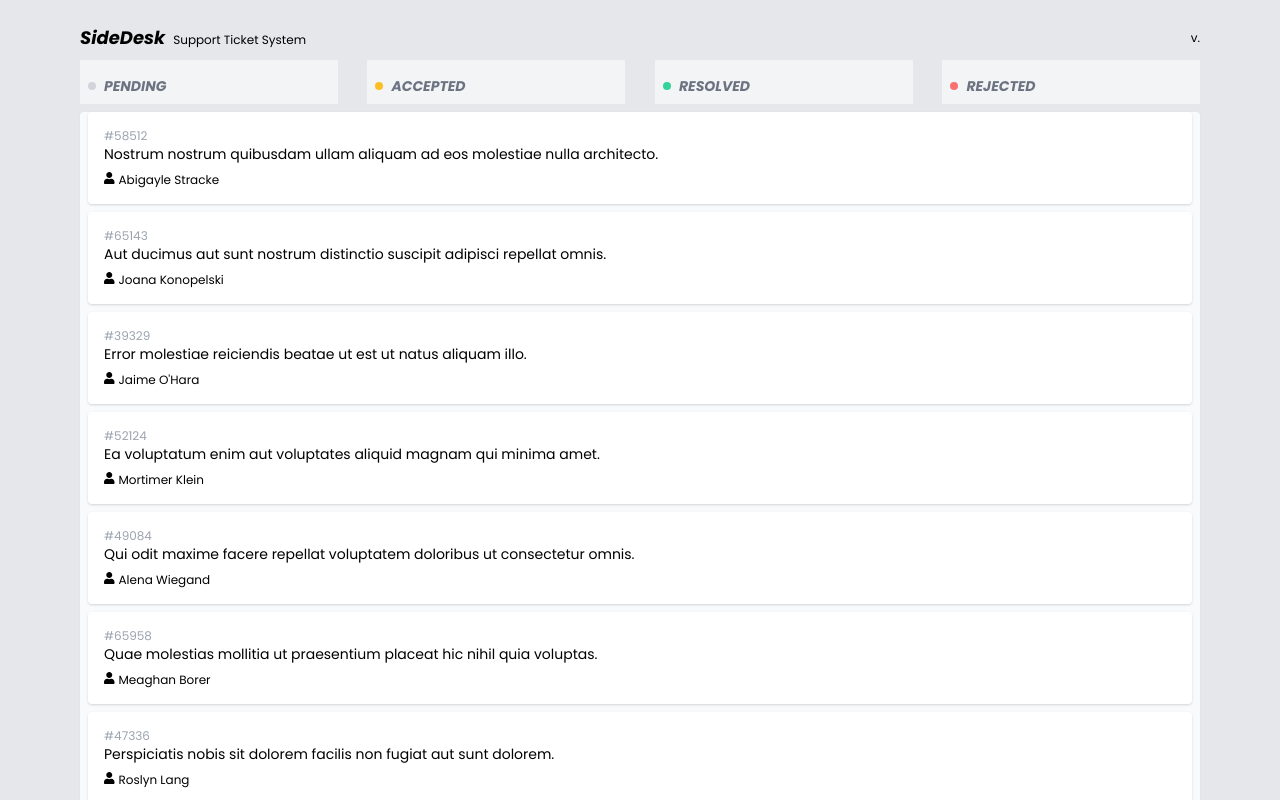
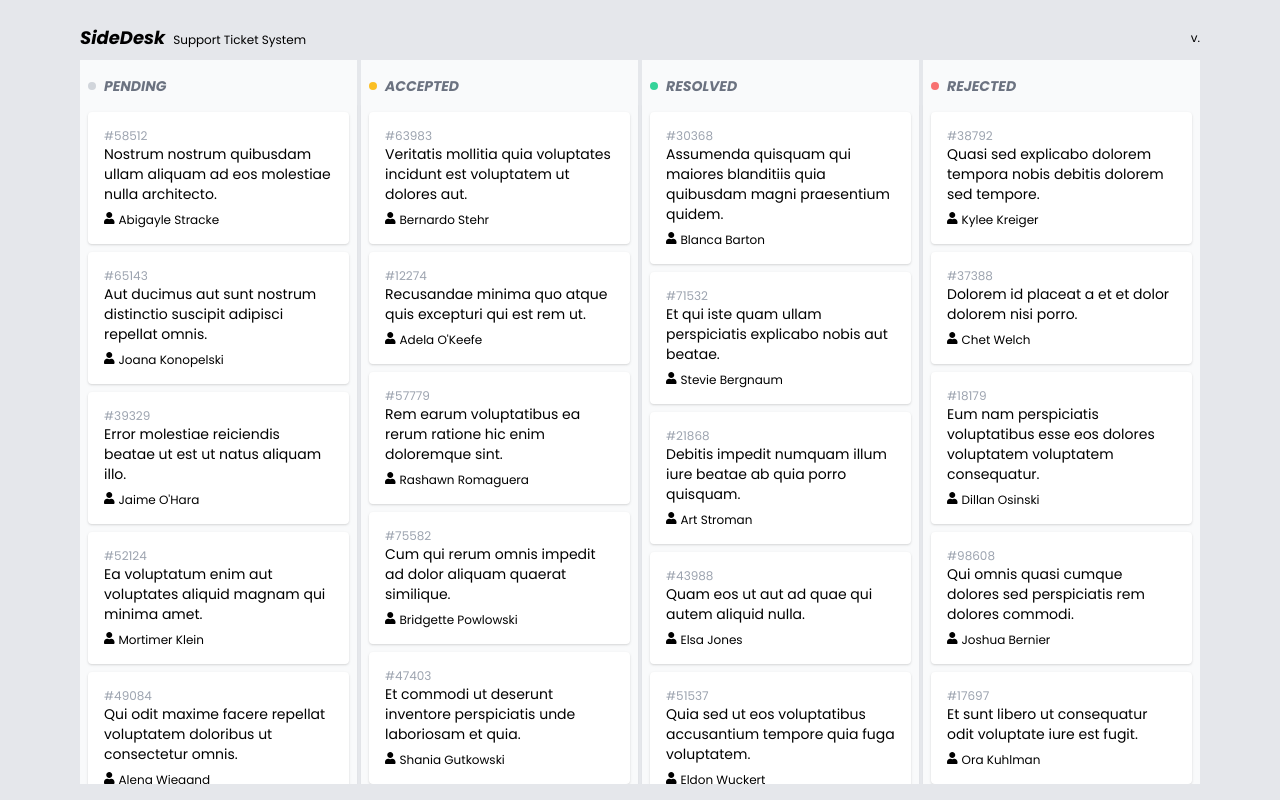
Before and after one commit to pknn/sidedesk-clientside, a React (Vite) app: page / in a window 1280 px wide. Shown: the top 800 px of the page. Built offline with nearby package versions, Linux system fonts and the light colour scheme.

Commit message:
edited from flex layout to grid

```diff
--- a/src/components/Ticket/Board/BoardContent.tsx
+++ b/src/components/Ticket/Board/BoardContent.tsx
@@ -4,6 +4,7 @@ import { Lane } from 'app/components/Ticket/Lane'
 import { Ticket, TicketStatus } from 'app/types/Ticket'
 import { ticketStatusOptions } from 'app/helpers/mockTicket'
 import { getKeyFromStatus } from 'app/helpers/statusMappers'
+import styled from 'styled-components'
 
 interface DataProps {
   pendingTickets: Ticket[]
@@ -12,13 +13,18 @@ interface DataProps {
   rejectedTickets: Ticket[]
 }
 
-const getLanes = (props: DataProps): JSX.Element[] =>
-  ticketStatusOptions.map((status: TicketStatus) => (
-    <Lane
-      key={status}
-      tickets={props[getKeyFromStatus(status)]}
-      laneStatus={status}
-    />
-  ))
+const MaxH = styled.div`
+  max-height: 85vh;
+`
 
-export const BoardContent = (props: DataProps) => <>{getLanes(props)}</>
+export const BoardContent = (props: DataProps) => (
+  <MaxH className="grid grid-cols-4 gap-1 overflow-auto">
+    {ticketStatusOptions.map((status: TicketStatus) => (
+      <Lane
+        key={status}
+        tickets={props[getKeyFromStatus(status)]}
+        laneStatus={status}
+      />
+    ))}
+  </MaxH>
+)
--- a/src/components/Ticket/Board/BoardHeader.tsx
+++ b/src/components/Ticket/Board/BoardHeader.tsx
@@ -5,7 +5,7 @@ import { TicketStatus } from 'app/types/Ticket'
 import { LaneHeader } from 'app/components/Ticket/Lane/LaneHeader'
 
 export const BoardHeader = () => (
-  <div className="flex justify-between sticky top-4">
+  <div className="grid grid-cols-4 gap-1 top-4 z-30">
     {ticketStatusOptions.map((status: TicketStatus) => (
       <LaneHeader key={status} laneStatus={status} />
     ))}
--- a/src/components/Ticket/Lane/LaneContainer.tsx
+++ b/src/components/Ticket/Lane/LaneContainer.tsx
@@ -2,7 +2,6 @@ import React from 'react'
 import { DroppableProvided, DroppableStateSnapshot } from 'react-beautiful-dnd'
 
 import { Children } from 'app/types/Primitive'
-import { Basis } from 'app/components/Layout/Basis'
 
 interface PrimitiveProps {
   children: Children
@@ -30,7 +29,7 @@ const getLaneClassNames = (
     color = 'bg-red-100'
   }
   return [
-    'rounded shadow-sm h-full relative transition-colors duration-150',
+    'rounded rounded-t-none shadow-sm h-full relative transition-colors duration-150',
     color,
   ].join(' ')
 }
@@ -40,7 +39,6 @@ export const LaneContainer = ({
   droppableProvided,
   droppableStateSnapshot,
 }: ComponentProps): JSX.Element => (
-  <Basis>
   <div
     ref={droppableProvided.innerRef}
     className={getLaneClassNames(
@@ -50,5 +48,4 @@ export const LaneContainer = ({
   >
     {children}
   </div>
-  </Basis>
 )
--- a/src/components/Ticket/Lane/LaneHeader.tsx
+++ b/src/components/Ticket/Lane/LaneHeader.tsx
@@ -1,7 +1,6 @@
 import React from 'react'
 
 import { TicketStatus } from 'app/types/Ticket'
-import { Basis } from 'app/components/Layout/Basis'
 
 interface DataProps {
   laneStatus: TicketStatus
@@ -29,10 +28,10 @@ const getStatusLaneDot = (laneStatus: TicketStatus) => {
 }
 
 export const LaneHeader = ({ laneStatus }: DataProps): JSX.Element => (
-  <Basis className="flex items-center top-10 p-2 pt-4 w-full bg-gray-100">
+  <div className="flex items-center top-10 p-2 pt-4 w-full bg-gray-50">
     {getStatusLaneDot(laneStatus)}
     <span className="font-semibold text-gray-500 text-sm italic">
       {TicketStatus[laneStatus].toUpperCase()}
     </span>
-  </Basis>
+  </div>
 )
```
Lines whose indentation alone changed are shown as unchanged.
